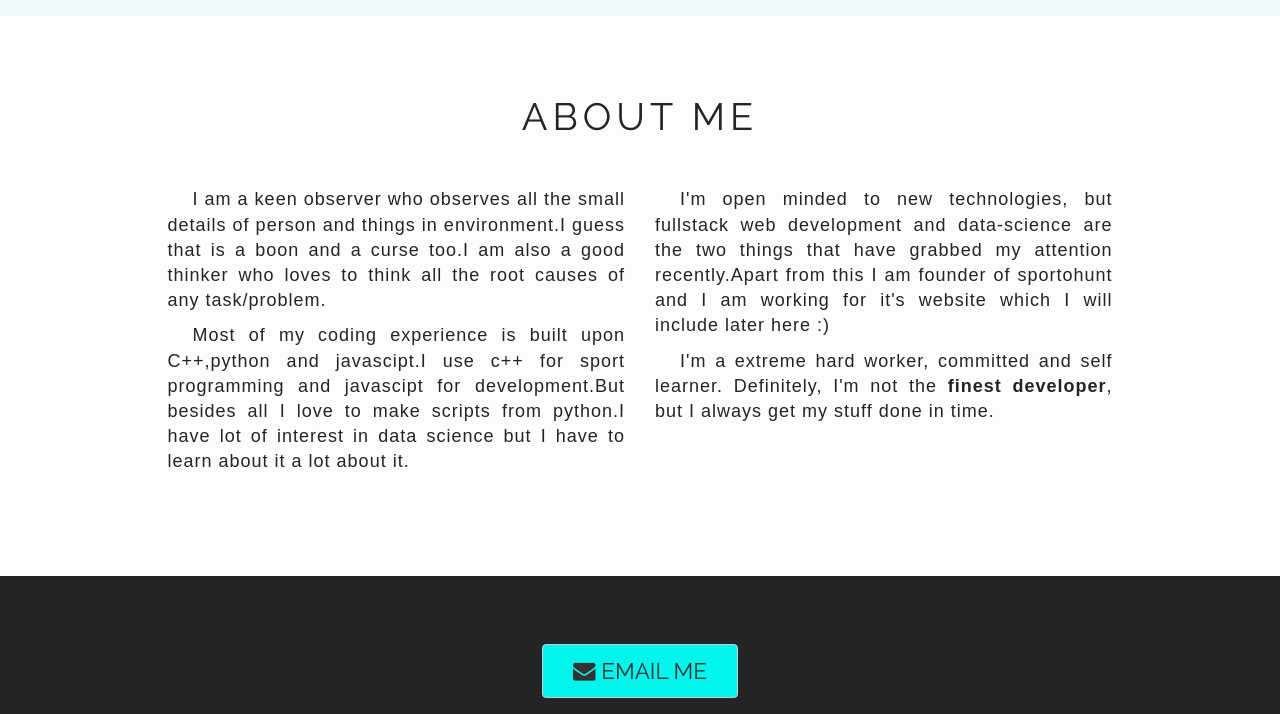
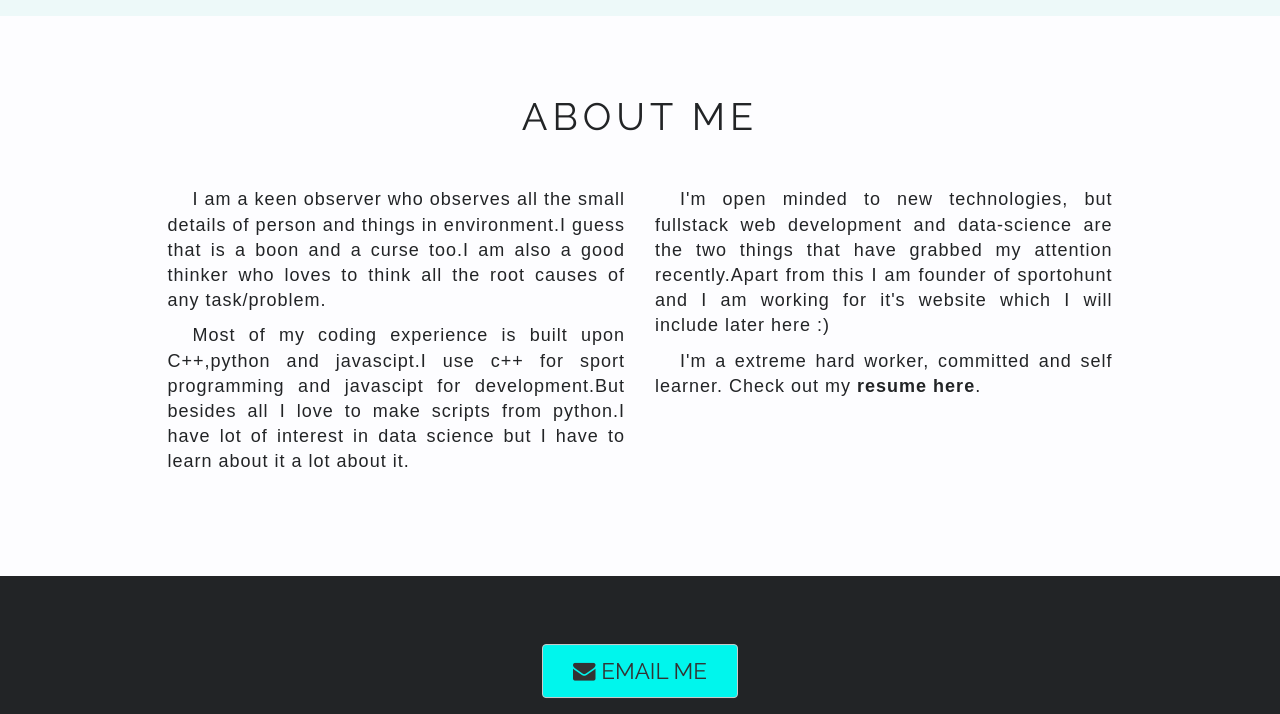
Before and after one commit to Adrenalinerush07/resume, a plain HTML site: page index.html in a window 1280 px wide. Shown: the part 1817-2531 px from the top of the page. Drawn offline with nearby package versions, Linux system fonts and the light colour scheme; a script that the page names is missing; a web font is replaced by a local one.

Commit message:
Update index.html

```diff
--- a/index.html
+++ b/index.html
@@ -38,6 +38,14 @@
         </h1>
       </div>
     </div>
+
+    <!-- <div class="container">
+      <div class="row">
+        <button type="button" name="email-btn" class="btn btn-default middle-blue-background center-block email">
+          <a href="mailto:kartikmnc@gmail.com@gmail.com" class="text-center text-uppercase"><i class="fa fa-envelope"></i> Email me</a>
+        </button>
+      </div>
+    </div>  -->
 
     <div id="projects" class="container-fluid light-white-font">
       <h2 class="text-uppercase dark-gray-font">Projects</h2>
@@ -151,7 +159,7 @@
             <p class="dark-gray-font text-justify">
               I'm open minded to new technologies, but fullstack web development and data-science are the two things that have grabbed my attention recently.Apart from this I am founder of sportohunt and I am working for it's website which I will include later here :)           </p>
             <p class="dark-gray-font text-justify">
-              I'm a extreme hard worker, committed and self learner. Definitely, I'm not the<strong><a href="https://www.linkedin.com/in/kartik-jaiswal-76623a16b/" target="_blank"> finest developer</a></strong>, but I always get my stuff done in time.
+              I'm a extreme hard worker, committed and self learner. Check out my<strong><a href="https://drive.google.com/file/d/1L-g9n-UVPfN9KdCSW8BwBNhqGRK3FRmr/view?usp=sharing" target="_blank"> resume here</a></strong>.
             </p>
           </div>
         </div>
@@ -164,6 +172,7 @@
           <button type="button" name="email-btn" class="btn btn-default middle-blue-background center-block email">
             <a href="mailto:kartikmnc@gmail.com@gmail.com" class="text-center text-uppercase"><i class="fa fa-envelope"></i> Email me</a>
           </button>
+
           <br />
           <p class="text-center light-white-font">
             <a class="middle-blue-font" href="https://www.facebook.com/profile.php?id=100005381238314" title="I'm still getting the hang of it" target="facebook"><strong><i class="fa fa-facebook-f"></i></strong></a>
```
